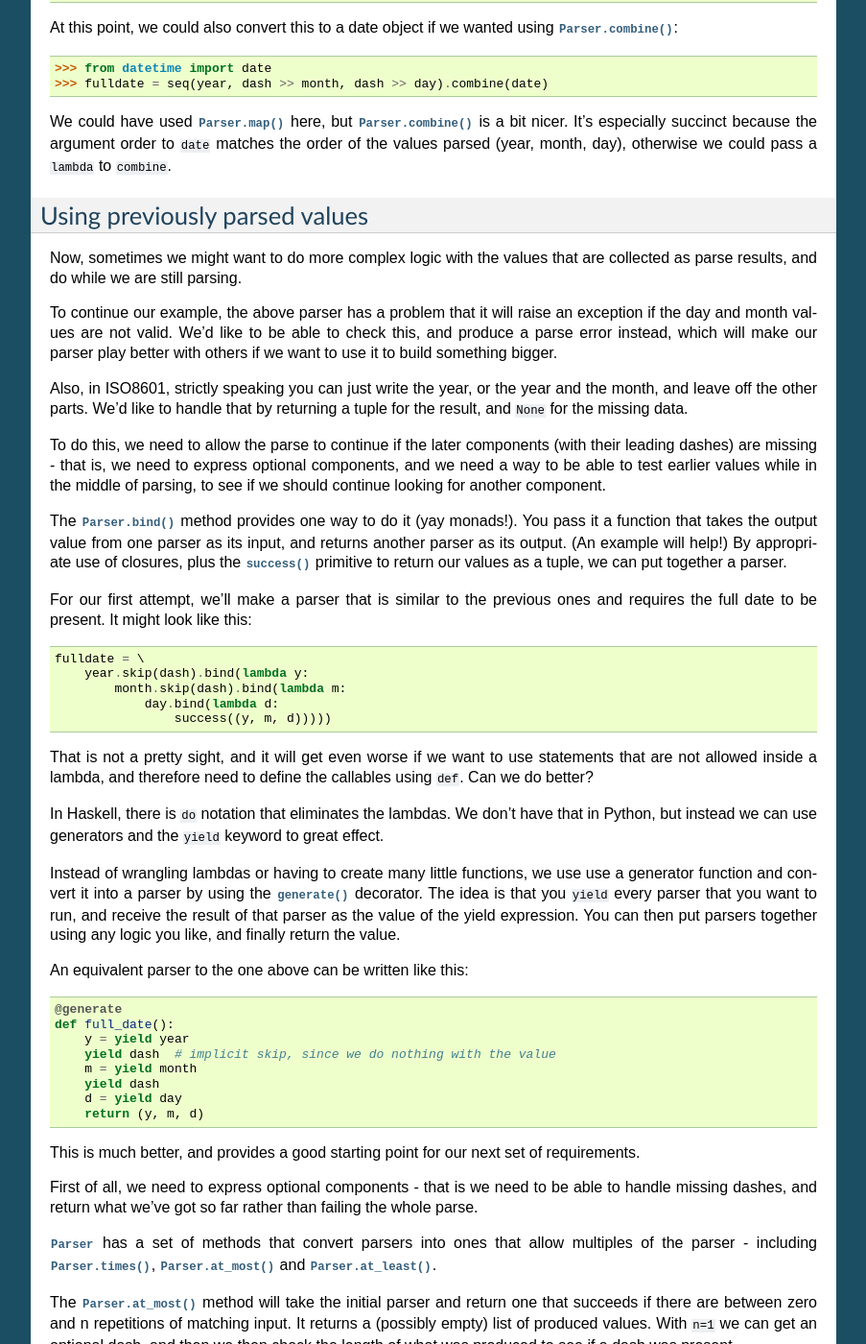
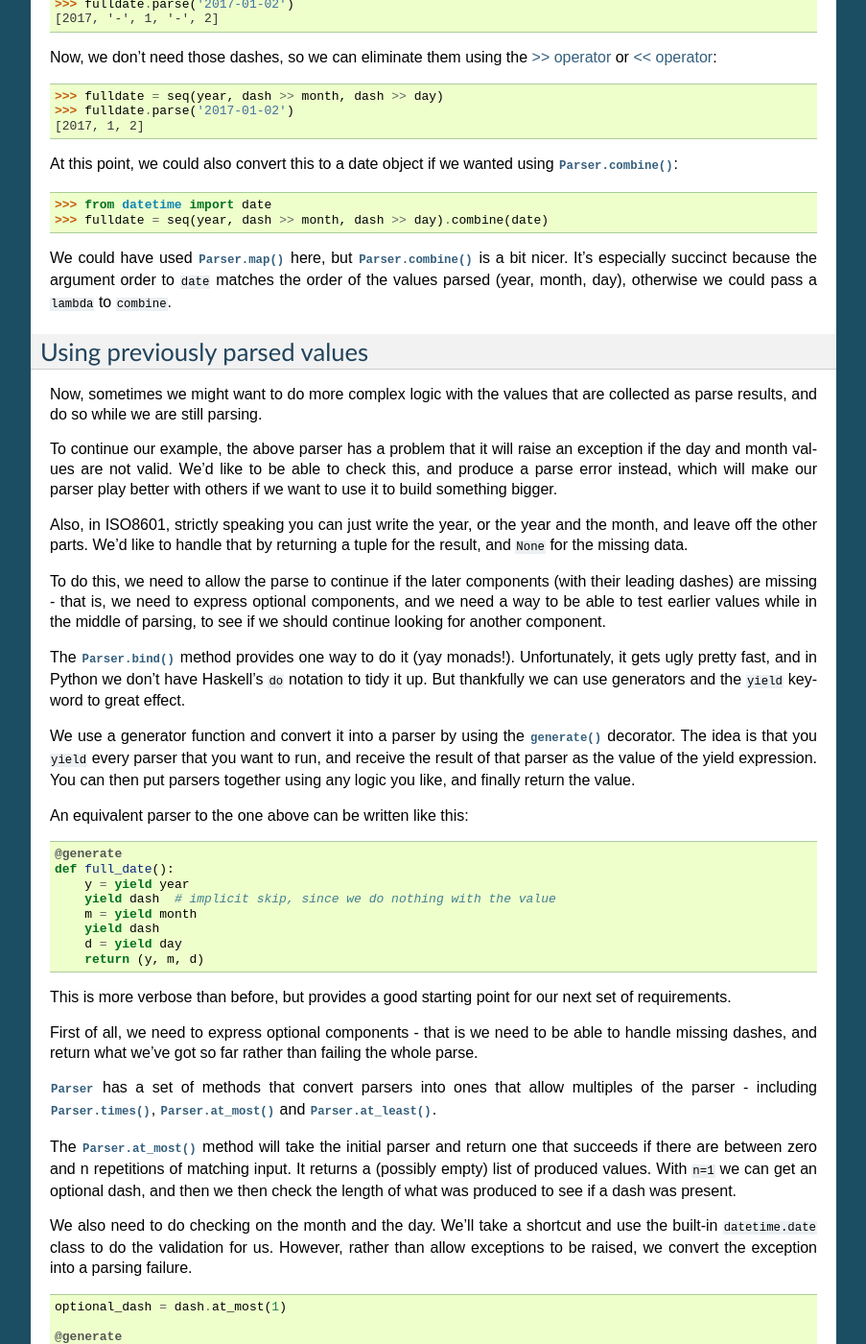
Before and after one commit to python-parsy/parsy, a Sphinx documentation site: the page built from docs/tutorial.rst, in a window 1280 px wide and 1400 px high, scrolled down 2462 px. Shown: the whole window at 96% size, without its empty margins (198-1101 px from the left). Built offline with Sphinx 7.4.7, drawn with Linux system fonts in a browser that asks for light colours; some of the changed text lies outside the part shown.

Commit message:
Documenation improvements

```diff
--- a/docs/ref/generating.rst
+++ b/docs/ref/generating.rst
@@ -18,13 +18,14 @@ Motivation and examples
 Constructing parsers by using combinators and :class:`Parser` methods to make
 larger parsers works well for many simpler cases. However, for more complex
 cases the ``generate`` function decorator is both more readable and more
-powerful.
+powerful. (For those coming from Haskell/Parsec, this method provides an
+acceptable substitute for ``do`` notation).
 
 Alternative syntax to combinators
 ---------------------------------
 
 The first example just shows a different way of building a parser that could
-have easily been using combinators:
+have easily been built using combinators:
 
 .. code:: python
 
--- a/docs/ref/parser_instances.rst
+++ b/docs/ref/parser_instances.rst
@@ -10,8 +10,8 @@ Normally you will create Parser instances using the provided :doc:`primitives
 However it is also possible to create them manually, as below.
 
 The :class:`Parser` constructor should be passed a function that takes the
-string/list to be parsed, and returns a and returns a :class:`Result` object.
-The ``Result`` object will be created either using :meth:`Result.success` or
+string/list to be parsed, and returns a :class:`Result` object. The ``Result``
+object will be created either using :meth:`Result.success` or
 :meth:`Result.failure` to indicate success or failure respectively.
 :meth:`Result.success` should be passed the next index to continue parsing with,
 and the value that is returned from the parsing. :meth:`Result.failure` should
--- a/docs/tutorial.rst
+++ b/docs/tutorial.rst
@@ -186,7 +193,7 @@ Using previously parsed values
 ==============================
 
 Now, sometimes we might want to do more complex logic with the values that are
-collected as parse results, and do while we are still parsing.
+collected as parse results, and do so while we are still parsing.
 
 To continue our example, the above parser has a problem that it will raise an
 exception if the day and month values are not valid. We'd like to be able to
@@ -202,33 +209,12 @@ their leading dashes) are missing - that is, we need to express optional
 components, and we need a way to be able to test earlier values while in the
 middle of parsing, to see if we should continue looking for another component.
 
-The :meth:`Parser.bind` method provides one way to do it (yay monads!). You pass
-it a function that takes the output value from one parser as its input, and
-returns another parser as its output. (An example will help!) By appropriate use
-of closures, plus the :func:`success` primitive to return our values as a tuple,
-we can put together a parser.
+The :meth:`Parser.bind` method provides one way to do it (yay monads!).
+Unfortunately, it gets ugly pretty fast, and in Python we don't have Haskell's
+``do`` notation to tidy it up. But thankfully we can use generators and the
+``yield`` keyword to great effect.
 
-For our first attempt, we'll make a parser that is similar to the previous ones
-and requires the full date to be present. It might look like this:
-
-.. code-block:: python
-
-   fulldate = \
-       year.skip(dash).bind(lambda y:
-           month.skip(dash).bind(lambda m:
-               day.bind(lambda d:
-                   success((y, m, d)))))
-
-That is not a pretty sight, and it will get even worse if we want to use
-statements that are not allowed inside a lambda, and therefore need to define
-the callables using ``def``. Can we do better?
-
-In Haskell, there is ``do`` notation that eliminates the lambdas. We don't have
-that in Python, but instead we can use generators and the ``yield`` keyword to
-great effect.
-
-Instead of wrangling lambdas or having to create many little functions, we use
-use a generator function and convert it into a parser by using the
+We use a generator function and convert it into a parser by using the
 :func:`generate` decorator. The idea is that you ``yield`` every parser that you
 want to run, and receive the result of that parser as the value of the yield
 expression. You can then put parsers together using any logic you like, and
@@ -247,8 +233,8 @@ An equivalent parser to the one above can be written like this:
        d = yield day
        return (y, m, d)
 
-This is much better, and provides a good starting point for our next set of
-requirements.
+This is more verbose than before, but provides a good starting point for our
+next set of requirements.
 
 First of all, we need to express optional components - that is we need to be
 able to handle missing dashes, and return what we've got so far rather than
```
Also changed, not shown: other parts of docs/tutorial.rst (+10 -3 lines), docs/ref/methods_and_combinators.rst (+5 -2 lines).
